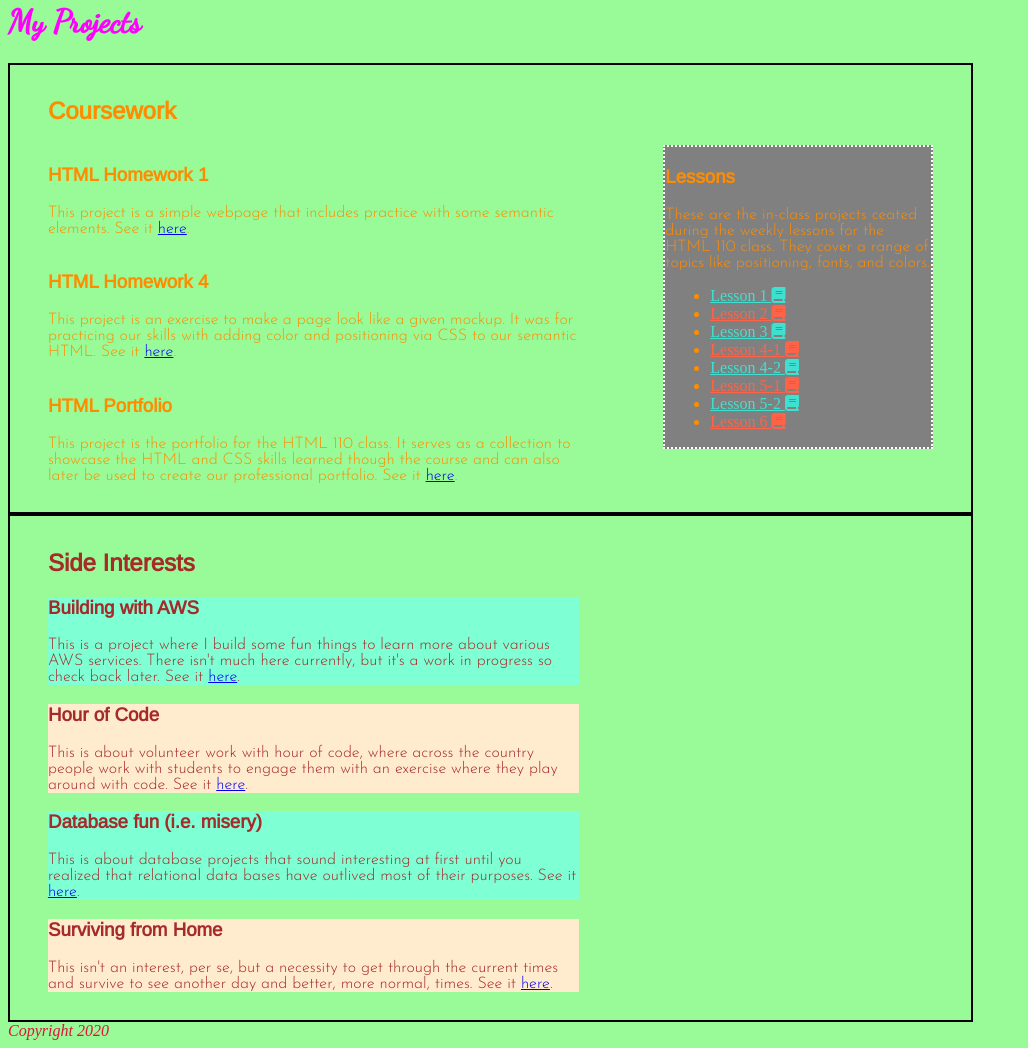
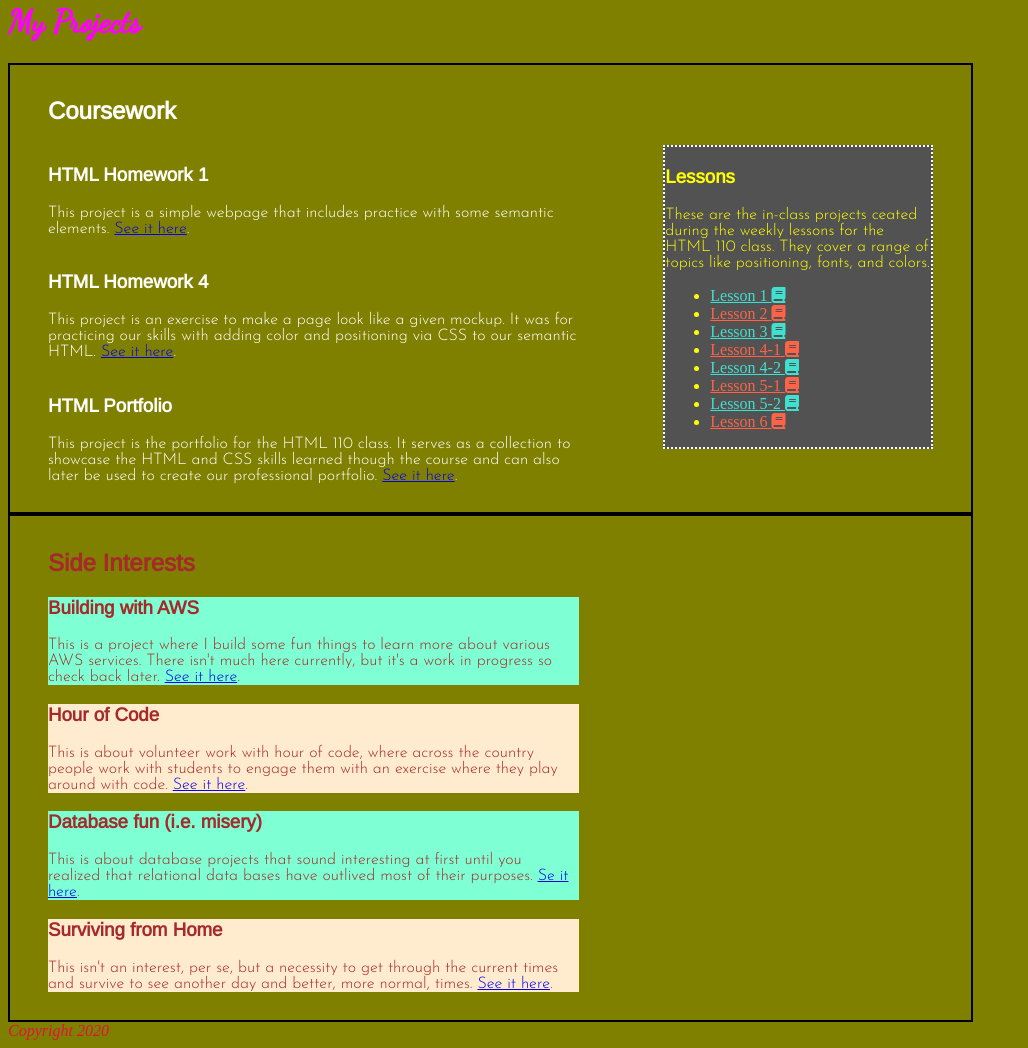
Before and after one commit to dseaberg/portfolio, a plain HTML site: page index.html in a window 1280 px wide. Shown: the part 117-1165 px from the top of the page, without its empty margins (0-1028 px from the left). Drawn offline with nearby package versions, Linux system fonts and the light colour scheme.

Commit message:
Add accessibility styling and content.

```diff
--- a/index.html
+++ b/index.html
@@ -43,21 +43,21 @@
           <h3>HTML Homework 1</h3>
           <p>
             This project is a simple webpage that includes practice with some semantic elements.
-            See it <a href="https://github.com/dseaberg/semantic-elements" target="_blank">here</a>.
+            <a href="https://github.com/dseaberg/semantic-elements" target="_blank">See it here</a>.
           </p>
         </article>
         <article>
           <h3>HTML Homework 4</h3>
           <p>
             This project is an exercise to make a page look like a given mockup. It was for practicing our skills with adding color and positioning via CSS to our semantic HTML.
-            See it <a href="https://github.com/dseaberg/assignment-4" target="_blank">here</a>.
+            <a href="https://github.com/dseaberg/assignment-4" target="_blank">See it here</a>.
           </p>
         </article>
         <article>
           <h3>HTML Portfolio</h3>
           <p>
             This project is the portfolio for the HTML 110 class. It serves as a collection to showcase the HTML and CSS skills learned though the course and can also later be used to create our professional portfolio.
-            See it <a href="https://github.com/dseaberg/portfolio" target="_blank">here</a>.
+            <a href="https://github.com/dseaberg/portfolio" target="_blank">See it here</a>.
           </p>
         </article>
       </section>
@@ -68,28 +68,28 @@
           <h3>Building with AWS</h3>
           <p>
             This is a project where I build some fun things to learn more about various AWS services. There isn't much here currently, but it's a work in progress so check back later.
-            See it <a href="#">here</a>.
+            <a href="#">See it here</a>.
           </p>
         </article>
         <article>
           <h3>Hour of Code</h3>
           <p>
             This is about volunteer work with hour of code, where across the country people work with students to engage them with an exercise where they play around with code.
-            See it <a href="#">here</a>.
+            <a href="#">See it here</a>.
           </p>
         </article>
         <article>
           <h3>Database fun (i.e. misery)</h3>
           <p>
             This is about database projects that sound interesting at first until you realized that relational data bases have outlived most of their purposes.
-            See it <a href="#">here</a>.
+            <a href="#">Se it here</a>.
           </p>
         </article>
         <article>
           <h3>Surviving from Home</h3>
           <p>
             This isn't an interest, per se, but a necessity to get through the current times and survive to see another day and better, more normal, times.
-            See it <a href="#">here</a>.
+            <a href="#">See it here</a>.
           </p>
         </article>
       </section>
--- a/styles/styles.css
+++ b/styles/styles.css
@@ -5,7 +5,7 @@
 }
 
 body {
-  background-color: palegreen;
+  background-color: olive;
 }
 
 h1 {
@@ -23,7 +23,7 @@ section {
 }
 
 .projects {
-  color: darkorange;
+  color: white;
 }
 
 .interests {
@@ -40,9 +40,13 @@ article {
 
 aside {
   width: 30%;
-  background-color: gray;
+  background-color: #525252;
   border: 2px dotted white;
   float: right;
+}
+
+aside {
+  color: #FFFF00;
 }
 
 .aside-items li:nth-child(odd) a {
@@ -93,7 +97,7 @@ footer {
 }
 
 .details-heading {
-  color: dimgray;
+  color: mintcream;
 }
 
 p {
```
Also changed, not shown: about.html (+1 -1 lines).
